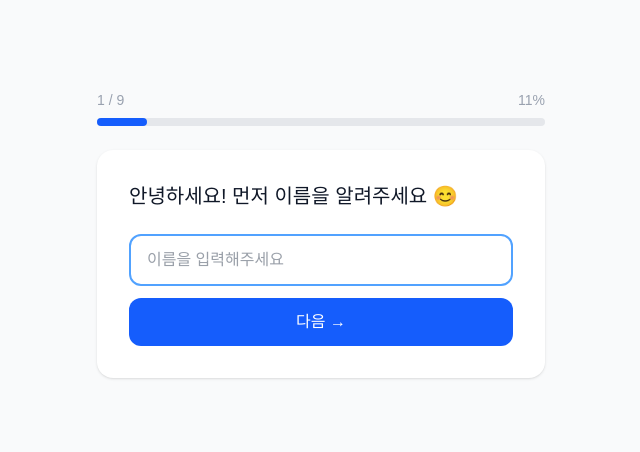
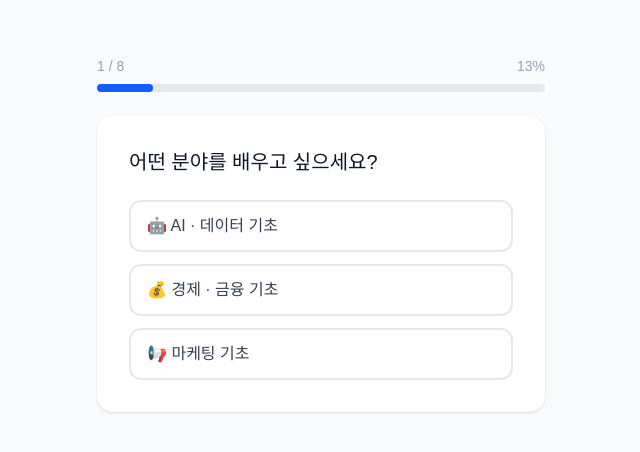
Before and after one commit to YuSol-Oh/ai-tutor-web, a Next.js app: page /onboarding in a window 1280 px wide. Shown: the part 166-618 px from the top of the page, without its empty margins (319-959 px from the left). Built offline with nearby package versions, Linux system fonts and the light colour scheme; a web font is replaced by a local one.

Commit message:
feat: 온보딩에서 이름 질문 제거 (로그인 정보 활용)

```diff
--- a/src/app/api/onboarding/route.ts
+++ b/src/app/api/onboarding/route.ts
@@ -15,7 +15,7 @@ export async function POST(req: NextRequest) {
     // 유저 프로필 저장
     const profile = {
       id: user.id,
-      name: body.name || user.user_metadata.full_name || "사용자",
+      name: user.user_metadata?.full_name || user.email?.split("@")[0] || "사용자",
       subject: body.subject || "ai-data",
       purpose: body.purpose || "curiosity",
       current_level: body.currentLevel || "beginner",
--- a/src/app/onboarding/page.tsx
+++ b/src/app/onboarding/page.tsx
@@ -3,13 +3,6 @@ import { useState } from "react";
 import { useRouter } from "next/navigation";
 
 const STEPS = [
-  {
-    id: "name",
-    question: "안녕하세요! 먼저 이름을 알려주세요 😊",
-    type: "text",
-    placeholder: "이름을 입력해주세요",
-    required: true,
-  },
   {
     id: "subject",
     question: "어떤 분야를 배우고 싶으세요?",
```
